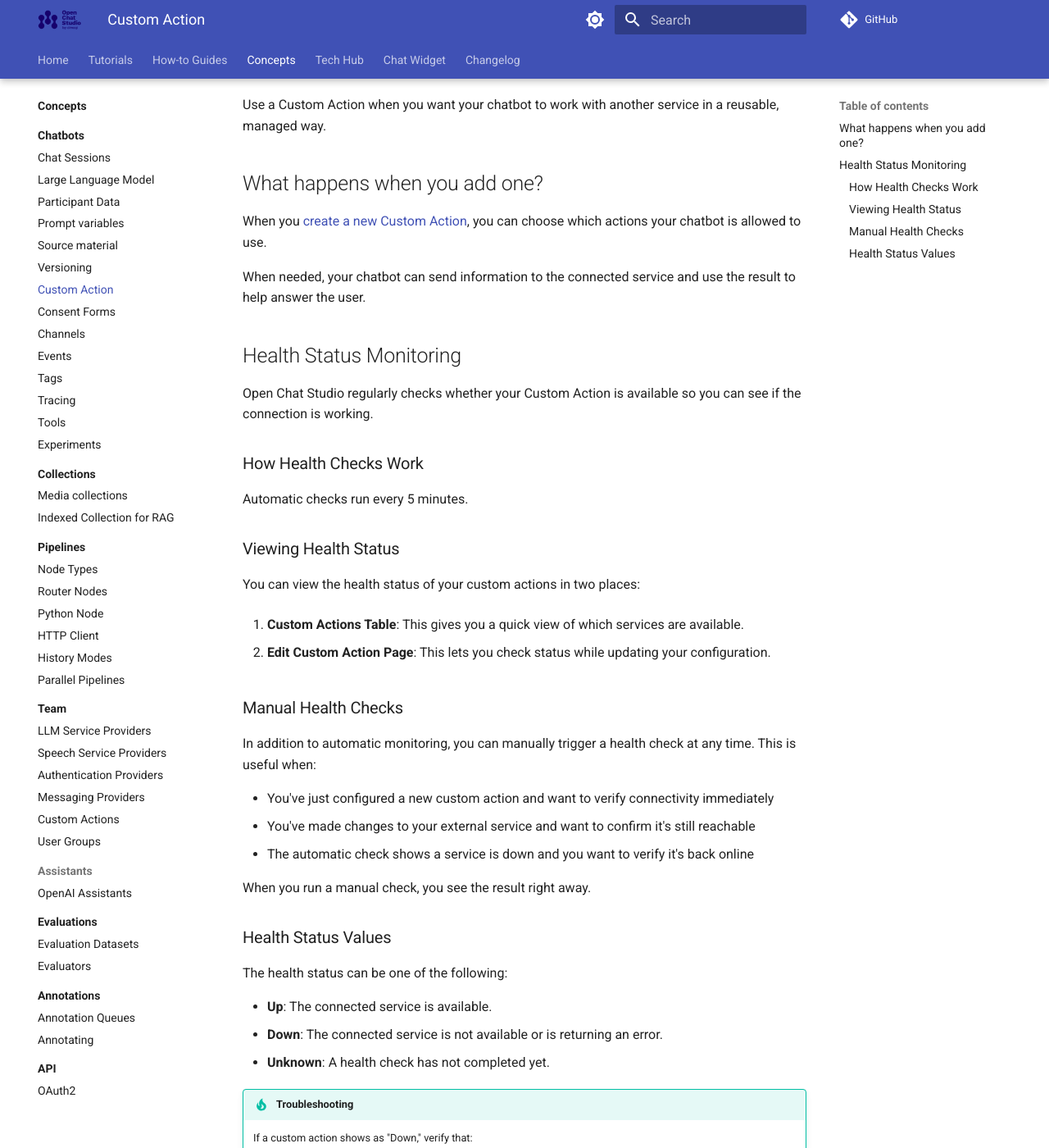
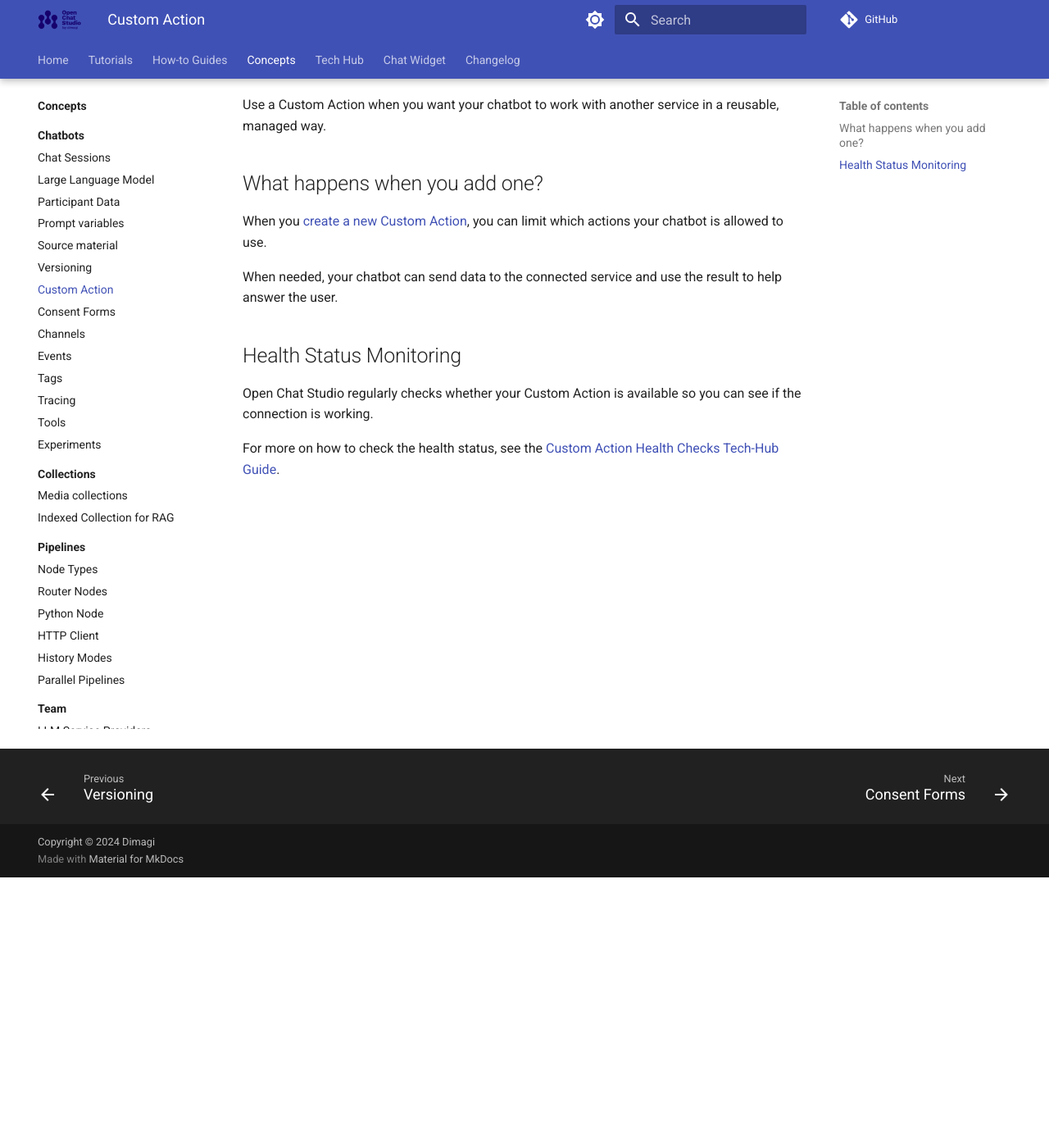
Before and after one commit to dimagi/open-chat-studio-docs, an MkDocs documentation site: the page built from docs/concepts/llm_custom_action.md, in a window 1280 px wide and 1400 px high, scrolled down 330 px. Shown: the whole window at 82% size. Built offline with MkDocs 1.6.1 and Material for MkDocs 9.7.7, drawn with Linux system fonts in a browser that asks for light colours; a script that is not in the unit is left out; comment, search, counter and statistics services are not loaded; some of the changed text lies outside the part shown.

Commit message:
New page for Health of Custom Actions for Tech-Hub to reduce duplication of content

```diff
--- a/docs/concepts/llm_custom_action.md
+++ b/docs/concepts/llm_custom_action.md
@@ -12,50 +12,13 @@
 
 ## What happens when you add one?
 
-When you [create a new Custom Action](./team/custom_actions.md), you can choose which actions your chatbot is allowed to use.
+When you [create a new Custom Action](./team/custom_actions.md), you can limit which actions your chatbot is allowed to use.
 
-When needed, your chatbot can send information to the connected service and use the result to help answer the user.
+When needed, your chatbot can send data to the connected service and use the result to help answer the user.
 
 
 ## Health Status Monitoring
 
 Open Chat Studio regularly checks whether your Custom Action is available so you can see if the connection is working.
 
-### How Health Checks Work
-
-Automatic checks run every 5 minutes.
-
-### Viewing Health Status
-
-You can view the health status of your custom actions in two places:
-
-1. **Custom Actions Table**: This gives you a quick view of which services are available.
-
-2. **Edit Custom Action Page**: This lets you check status while updating your configuration.
-
-### Manual Health Checks
-
-In addition to automatic monitoring, you can manually trigger a health check at any time. This is useful when:
-
-- You've just configured a new custom action and want to verify connectivity immediately
-- You've made changes to your external service and want to confirm it's still reachable
-- The automatic check shows a service is down and you want to verify it's back online
-
-When you run a manual check, you see the result right away.
-
-### Health Status Values
-
-The health status can be one of the following:
-
-- **Up**: The connected service is available.
-- **Down**: The connected service is not available or is returning an error.
-- **Unknown**: A health check has not completed yet.
-
-!!! tip "Troubleshooting"
-    If a custom action shows as "Down," verify that:
-
-    - The service address is correct
-    - The external service is running
-    - The service can be reached from Open Chat Studio
-
-For advanced setup and technical troubleshooting, see the [Custom Action Developer Guide](../tech-hub/tech_custom_action.md).
+For more on how to check the health status, see the [Custom Action Health Checks Tech-Hub Guide](../tech-hub/health_custom_action.md).
--- /dev/null
+++ b/docs/tech-hub/health_custom_action.md
@@ -0,0 +1,44 @@
+## Health Status Monitoring of Custom Actions
+
+Open Chat Studio regularly checks whether your Custom Action is available so you can see if the connection is working.
+
+### How Health Checks Work
+
+Automatic checks run every 5 minutes.
+
+### Viewing Health Status
+
+You can view the health status of your custom actions in two places on your [Teams page](../concepts/team/index.md):
+
+1. **Custom Actions Table**: Your Teams list of "Custom Actions" gives you a quick view of which services are available with a status indicator.
+
+2. **Custom Action Page**: When editing a Custom Action for you Team, you can check status while updating your configuration.
+
+### Manual Health Checks
+
+In addition to automatic monitoring, you can manually trigger a health check at any time. This is useful when:
+
+- You've just configured a new custom action and want to verify connectivity immediately
+- You've made changes to your external service and want to confirm it's still reachable
+- The automatic check shows a service is down and you want to verify it's back online
+
+When you run a manual check, you see the result right away.
+
+## Health status values
+
+A Custom Action can report one of the following states:
+
+- **Up**: the external service is reachable and has responded successfully to the health check
+- **Down**: the external service could not be reached or returned an error
+- **Unknown**: no health check has completed yet. This can occur when:
+    - the health check endpoint has not been configured for the custom action
+    - the custom action was recently created and the automatic health check task has not yet run
+
+!!! tip "Troubleshooting"
+    If a custom action shows as "Down" or is not behaving as expected, verify that:
+
+    - The base URL is correct and accessible
+    - Your Authentication Provider credentials are valid
+    - The OpenAPI schema matches the deployed API
+    - The external service is running and accepting connections
+    - Any firewall or network rules allow connections from Open Chat Studio
--- a/docs/tech-hub/tech_custom_action.md
+++ b/docs/tech-hub/tech_custom_action.md
@@ -1,10 +1,8 @@
 # Custom Actions
 
-Custom Actions let chatbots call external services through a managed integration based on an OpenAPI schema.
+Custom Actions let chatbots call external services through a managed integration based on an OpenAPI schema. This feature is broadly similar to OpenAI [GPT Actions](https://platform.openai.com/docs/actions/introduction), but is configured within Open Chat Studio and exposed as tools your chatbot can use.
 
 Use this guide if you are configuring or troubleshooting a Custom Action. For a non-technical overview, see [Custom Action](../concepts/llm_custom_action.md).
-
-This feature is broadly similar to OpenAI [GPT Actions](https://platform.openai.com/docs/actions/introduction), but is configured within Open Chat Studio and exposed as tools your chatbot can use.
 
 ## When to use a Custom Action
 
@@ -62,31 +60,13 @@
 !!! note "Health Check Endpoint"
     The health check is made against the base URL of the Custom Action. To support this, the external service should respond successfully at the configured base URL or root path.
 
-You can also trigger a manual health check from the UI. Manual checks run immediately and return the current status without waiting for the scheduled check.
+You can also trigger a [manual health check](./health_custom_action.md#manual-health-checks) from the UI. Manual checks run immediately and return the current status without waiting for the scheduled check.
 
-## Health status values
-
-A Custom Action can report one of the following states:
-
-- **Up**: the external service is reachable and has responded successfully to the health check
-- **Down**: the external service could not be reached or returned an error
-- **Unknown**: no health check has completed yet. This can occur when:
-    - the health check endpoint has not been configured for the custom action
-    - the custom action was recently created and the automatic health check task has not yet run
-
-!!! tip "Troubleshooting"
-    If a custom action shows as "Down" or is not behaving as expected, verify that:
-
-    - The base URL is correct and accessible
-    - Your Authentication Provider credentials are valid
-    - The OpenAPI schema matches the deployed API
-    - The external service is running and accepting connections
-    - Any firewall or network rules allow connections from Open Chat Studio
 
 
 ## Related docs
 
-- [Custom Action overview](../concepts/llm_custom_action.md)
-- [Custom Actions team settings](../concepts/team/custom_actions.md)
+- [Custom Action concept](../concepts/llm_custom_action.md)
+- [Custom Action team settings](../concepts/team/custom_actions.md)
 - [Authentication Providers](../concepts/team/authentication_providers.md)
 - [How to call external APIs with a Python node](../how-to/external_api_calls.md)
--- a/mkdocs.yml
+++ b/mkdocs.yml
@@ -166,6 +166,7 @@
   - Tech Hub:
     - tech-hub/index.md
     - tech-hub/tech_custom_action.md
+    - Custom Action Health: tech-hub/health_custom_action.md
     - Call External APIs: how-to/external_api_calls.md
     - how-to/remote_api.md
     - how-to/api_access.md
```
Also changed, not shown: docs/concepts/team/custom_actions.md (+5 -5 lines).
